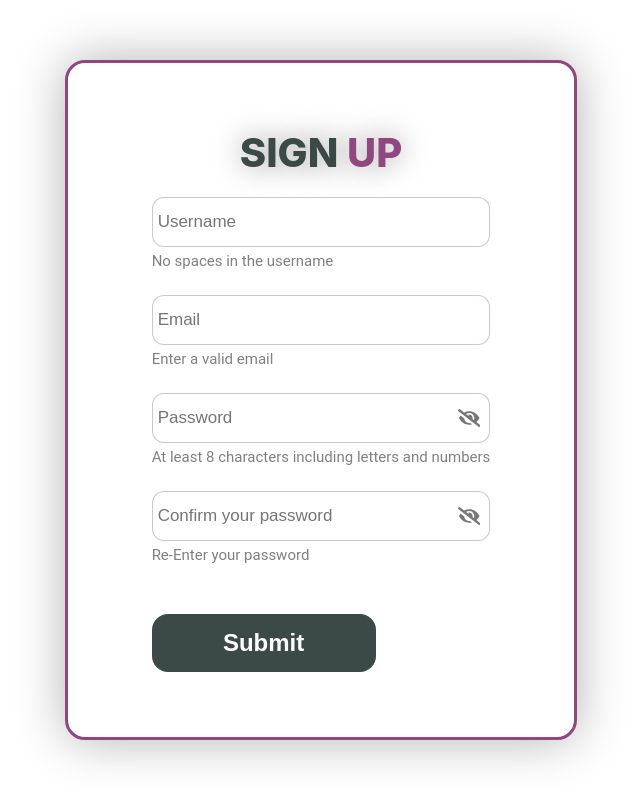
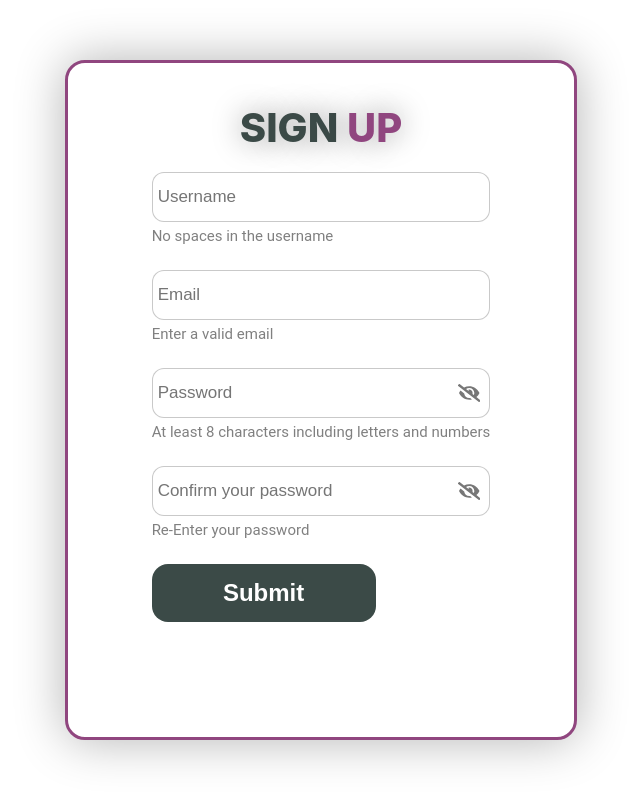
Before and after one commit to odrinl/social-network, a React app in the folder client/: page /register in a window 1280 px wide. Shown: the whole page, without its empty margins (319-959 px from the left). Built offline with nearby package versions, Linux system fonts and the light colour scheme.

Commit message:
fix signup

```diff
--- a/client/src/hooks/useFetch.js
+++ b/client/src/hooks/useFetch.js
@@ -69,10 +69,7 @@ const useFetch = (route, onReceived) => {
         onReceived(jsonResult);
       } else {
         setError(
-          jsonResult.msg ||
-            `The result from our API did not have an error message. Received: ${JSON.stringify(
-              jsonResult
-            )}`
+          jsonResult.msg || jsonResult.error
         );
       }
 
--- a/client/src/pages/User/CreateUser.jsx
+++ b/client/src/pages/User/CreateUser.jsx
@@ -68,7 +68,7 @@ const CreateUser = () => {
   if (error != null) {
     statusComponent = (
       <div data-testid={TEST_ID.errorContainer}>
-        Error while trying to create user: {error.toString()}
+        {error.toString()}
       </div>
     );
   } else if (isLoading) {
@@ -168,7 +168,9 @@ const CreateUser = () => {
             Submit
           </StyledButton>
         </form>
+        <ErrorDiv>
         {statusComponent}
+        </ErrorDiv>
       </Container>
     </FormContainer>
   );
@@ -262,7 +264,7 @@ const StyledButton = styled.button`
   outline: 0 !important;
   background: #3b4a47;
   font-size: 1.5rem;
-  margin-top: 25px;
+  margin-bottom: 25px;
   color: white;
   cursor: pointer;
   font-weight: bolder;
@@ -286,3 +288,15 @@ const IconWrapper = styled.div`
     }
   }
 `;
+
+const ErrorDiv = styled.div`
+  height: 50px;
+  width: 100%;
+  font-size: 17px;
+  align-self: stretch;
+  padding: 5px;
+  margin:2opx;
+  @media (max-width: 768px) {
+    height: 40px;
+  }
+`;
```
